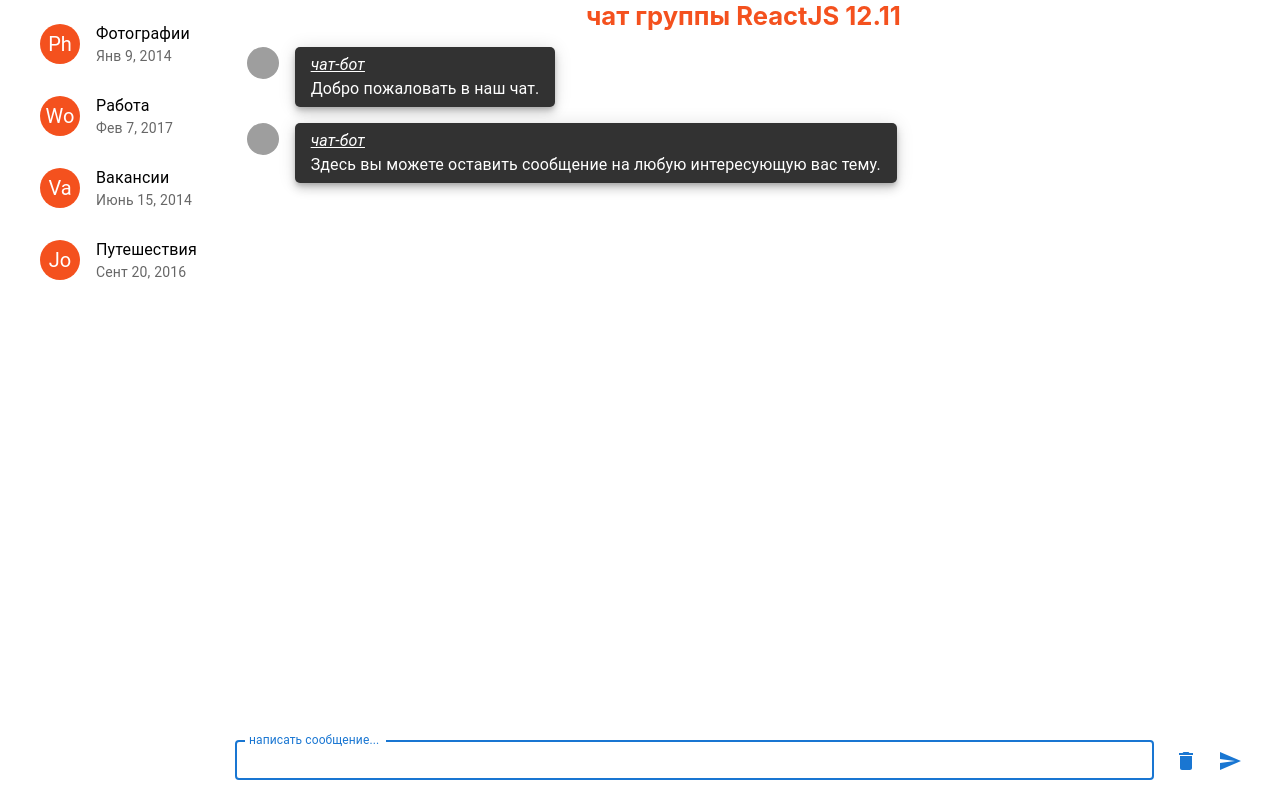
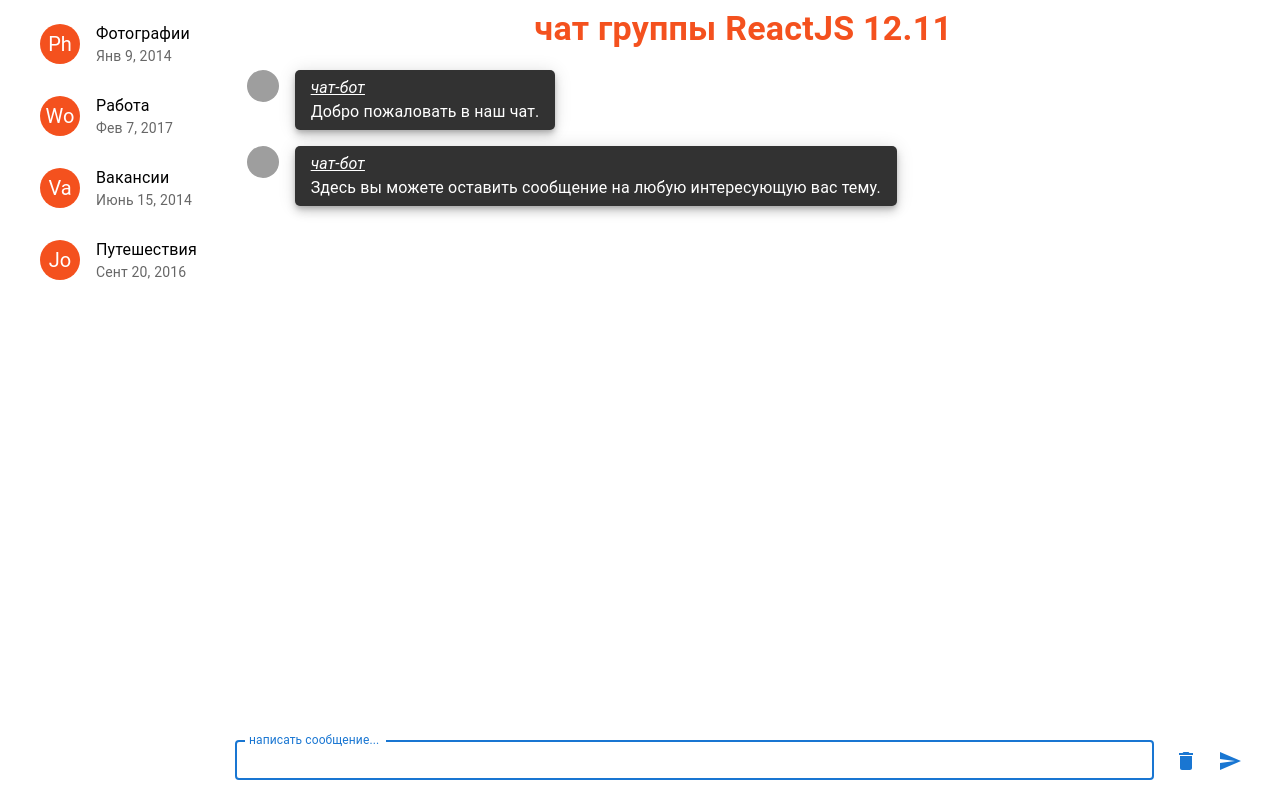
Before and after one commit to andrey-jelobenko/basicReactJS, a React (Create React App) app: page / in a window 1280 px wide. Built offline with nearby package versions, Linux system fonts and the light colour scheme; grey boxes are pictures that could not be loaded.

Commit message:
ДЗ 3 доработка замечаний по ДЗ 3

```diff
--- a/src/App.css
+++ b/src/App.css
@@ -1,19 +1,3 @@
-.App {
-  /* max-width: 1200px; */
-  /* margin: 0 auto; */
-  /* padding: 0 10px; */
-  /* display: flex;
-  flex-direction: row-reverse;
-  justify-content: center; */
-}
-
-.App-header {
-  font-size: 1.6em;
-  font-weight: 700;
-  color: #f4511e;
-  text-align: center;
-}
-
 .chat {
   display: -ms-grid;
   display: grid;
@@ -24,16 +8,3 @@
   max-width: 930px;
   /* flex-grow: 1; */
 }
-
-.chat-list {
-  /* min-width: 250px;
-  padding: 10px 20px 10px 0; */
-  /* flex-grow: 1; */
-}
-
-/* @media (max-width: 767px) {
-  .App {
-    flex-wrap: wrap;
-    justify-content: flex-end;
-  }
-} */
--- a/src/App.tsx
+++ b/src/App.jsx
@@ -1,6 +1,5 @@
-import Grid from "@mui/material/Grid";
+import { Box, Grid } from "@mui/material/";
 import { useState, useEffect } from "react";
-import Box from "@mui/material/Box";
 import {
   BOT_MESSAGE,
   INITIAL_MESSAGES,
@@ -9,16 +8,23 @@
 import { MessageList } from "./Components/MessageList";
 import { MessageForm } from "./Components/MessageForm";
 import { ChatList } from "./Components/ChatList/ChatList";
+import { v4 as uuidv4 } from "uuid";
 import "./App.css";
 
 function App() {
   const [messageList, setMessageList] = useState(INITIAL_MESSAGES);
 
   useEffect(() => {
-    let timer: any = "";
+    let timer = 0;
+    const botMessageList = { id: "", author: "", text: "" };
     if (messageList[messageList.length - 1].author !== USERS.bot)
       timer = setTimeout(() => {
-        setMessageList([...messageList, BOT_MESSAGE]);
+        if (BOT_MESSAGE.id === "") {
+          botMessageList.id = uuidv4();
+          botMessageList.author = BOT_MESSAGE.author;
+          botMessageList.text = BOT_MESSAGE.text;
+        }
+        setMessageList([...messageList, botMessageList]);
       }, 1500);
     return () => {
       clearTimeout(timer);
@@ -31,7 +37,7 @@
         <ChatList />
       </Grid>
       <Grid item xs={12} sm={8} md={9} lg={10} className="chat">
-        <Box className="App-header">чат группы ReactJS 12.11</Box>
+        <Box className="App-header"></Box>
         <Box className="App-main">
           <MessageList messageList={messageList} />
         </Box>
--- a/src/Components/MessageForm/MessageForm.tsx
+++ b/src/Components/MessageForm/MessageForm.jsx
@@ -1,28 +1,26 @@
 import { useState, useEffect, useRef } from "react";
-import TextField from "@mui/material/TextField";
+import { TextField, Typography, IconButton } from "@mui/material/";
 import DeleteIcon from "@mui/icons-material/Delete";
 import SendIcon from "@mui/icons-material/Send";
 import { v4 as uuidv4 } from "uuid";
 import { BasicModal } from "../Utils/BasicModal";
-import { USERS } from "./../MessageList/constants";
-import IconButton from "@mui/material/IconButton";
-import Typography from "@mui/material/Typography";
+import { USERS } from "../MessageList/constants";
 import "./styleMessageForm.scss";
 
-export function MessageForm({ messageList, setMessageList }: any) {
-  const [author] = useState(USERS.me);
+export function MessageForm({ messageList, setMessageList }) {
+  const author = USERS.me;
   const [messageText, setMessageText] = useState("");
   const [modal, setModal] = useState(false);
   const [messageAlert, setMessageAlert] = useState("");
   const [focus, setFocus] = useState(true);
-  const inputRef: any = useRef(null);
+  const inputRef = useRef(null);
 
   useEffect(() => {
     inputRef.current?.focus();
   }, [messageText, focus]);
 
-  const handleTextChange = (e: any) => setMessageText(e.target.value);
-  const handleAddMessage = (e: any) => {
+  const handleTextChange = (e) => setMessageText(e.target.value);
+  const handleAddMessage = (e) => {
     if (messageText.trim() === "") {
       setModal(true);
       setMessageAlert("Вы ничего не написали ...");
@@ -42,7 +40,7 @@
     setMessageText("");
     return setMessageList([...messageList, newMessage]);
   };
-  const handleReset = (e: any) => {
+  const handleReset = (e) => {
     setMessageText("");
     inputRef.current?.focus();
   };
--- a/src/Components/MessageList/MessageList.tsx
+++ b/src/Components/MessageList/MessageList.jsx
@@ -1,16 +1,19 @@
-import Avatar from "@mui/material/Avatar";
-import Box from "@mui/material/Box";
-import Typography from "@mui/material/Typography";
-import List from "@mui/material/List";
-import ListItem from "@mui/material/ListItem";
-import { v4 as uuidv4 } from "uuid";
+import { Avatar, Box, Typography, List, ListItem } from "@mui/material/";
 import "./styleMessageList.scss";
 
-export function MessageList({ messageList }: any) {
+export function MessageList({ messageList }) {
   return (
     <List>
-      {messageList.map(({ author, text }: any) => (
-        <ListItem key={uuidv4()}>
+      <Typography
+        variant="h4"
+        gutterBottom
+        component="h1"
+        className="message_list__title"
+      >
+        чат группы ReactJS 12.11
+      </Typography>
+      {messageList.map(({ id, author, text }) => (
+        <ListItem key={id}>
           <Avatar
             className="message_list-img"
             src="/broken-image.jpg"
--- a/src/Components/MessageList/constants.ts
+++ b/src/Components/MessageList/constants.ts
@@ -1,13 +1,14 @@
+import { v4 as uuidv4 } from "uuid";
 export const USERS = { bot: "чат-бот", me: "Андрей" };
 
 export const INITIAL_MESSAGES = [
   {
-    id: "",
+    id: uuidv4(),
     author: USERS.bot,
     text: "Добро пожаловать в наш чат.",
   },
   {
-    id: "",
+    id: uuidv4(),
     author: USERS.bot,
     text: "Здесь вы можете оставить сообщение на любую интересующую вас тему.",
   },
--- a/src/Components/MessageList/styleMessageList.scss
+++ b/src/Components/MessageList/styleMessageList.scss
@@ -15,6 +15,12 @@
   color: #fff;
 }
 
+.message_list__title {
+  font-weight: 700 !important;
+  color: #f4511e;
+  text-align: center;
+}
+
 .message_list-img {
   align-self: flex-start;
 }
```
Also changed, not shown: src/Components/ChatList/ChatList.tsx (+8 -7 lines).
